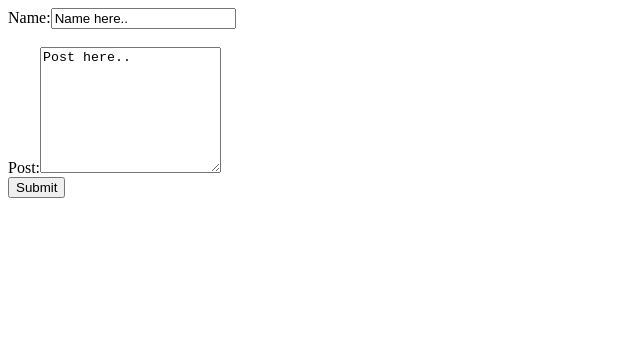
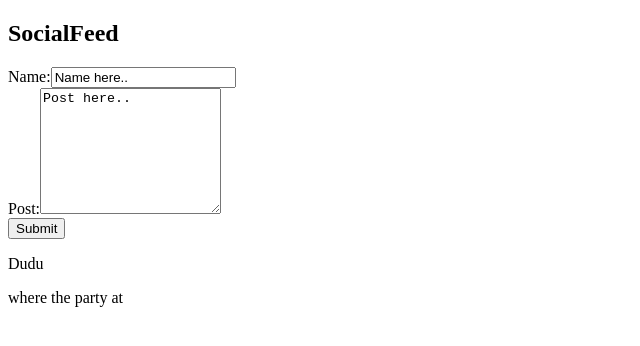
Before and after one commit to ryanxete/social-field-react, a React (Create React App) app: page / in a window 1280 px wide. Shown: the top 346 px of the page, without its empty margins (0-640 px from the left). Built offline with nearby package versions, Linux system fonts and the light colour scheme.

Commit message:
bunch of stuff

```diff
--- a/src/App.js
+++ b/src/App.js
@@ -1,13 +1,17 @@
 import React, { useState } from 'react';
 import AddEntryForm from './Components/AddEntryForm/AddEntryForm';
+import Navbar from './Components/Navbar/Navbar'
+import DisplayEntries from './DisplayEntries/DisplayEntries';
+
 
 function App() {
   const [entries, setEntries] = useState([{Name: 'Dudu',Post: 'where the party at'}])
   return (
     <div>
-      <AddEntryForm parentEntries={entries}/>
+      <Navbar />
+      <AddEntryForm />
+      <DisplayEntries parentEntries={entries}/>
     </div>
   );
 }
-
 export default App;
--- a/src/Components/AddEntryForm/AddEntryForm.jsx
+++ b/src/Components/AddEntryForm/AddEntryForm.jsx
@@ -1,13 +1,14 @@
 import React, { useState } from 'react';
 
 const AddEntryForm = (props) => {
+    // const []
     return (
         <div>
             <form>
                 <label>
                     Name:
                     <input type="text" name="Name" value={'Name here..'}/>
-                </label><br /><br />
+                </label><br />
                 <label>
                     Post:
                     <textarea rows={8} type="text" name="Post" value={'Post here..'}/>
--- a/src/Components/Navbar/Navbar.jsx
+++ b/src/Components/Navbar/Navbar.jsx
@@ -0,0 +1,9 @@
+import React, { useState } from 'react';
+
+const Navbar = (props) => {
+    return (
+        <h2>SocialFeed</h2>
+      );
+}
+
+export default Navbar;
--- /dev/null
+++ b/src/DisplayEntries/DisplayEntries.css
@@ -0,0 +1,3 @@
+/* .posts {
+    border: 3px solid black;
+} */
--- a/src/DisplayEntries/DisplayEntries.jsx
+++ b/src/DisplayEntries/DisplayEntries.jsx
@@ -0,0 +1,19 @@
+
+const DisplayEntries = (props) => {
+    return (
+        <div className='posts'>
+            <div>
+                {props.parentEntries.map((entry)=>{
+                return (
+                    <div>
+                        <p>{entry.Name}</p>
+                        <p>{entry.Post}</p>
+                    </div>
+                );
+                })}
+            </div>
+        </div>
+      );
+}
+
+export default DisplayEntries;
```
